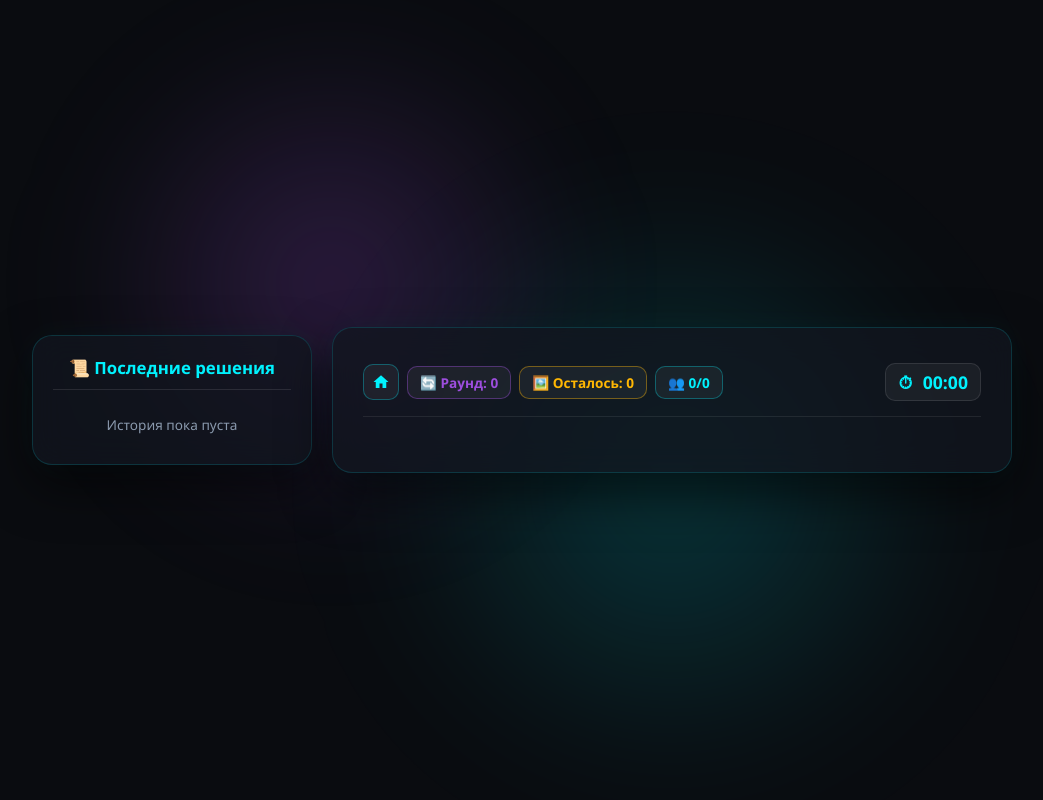
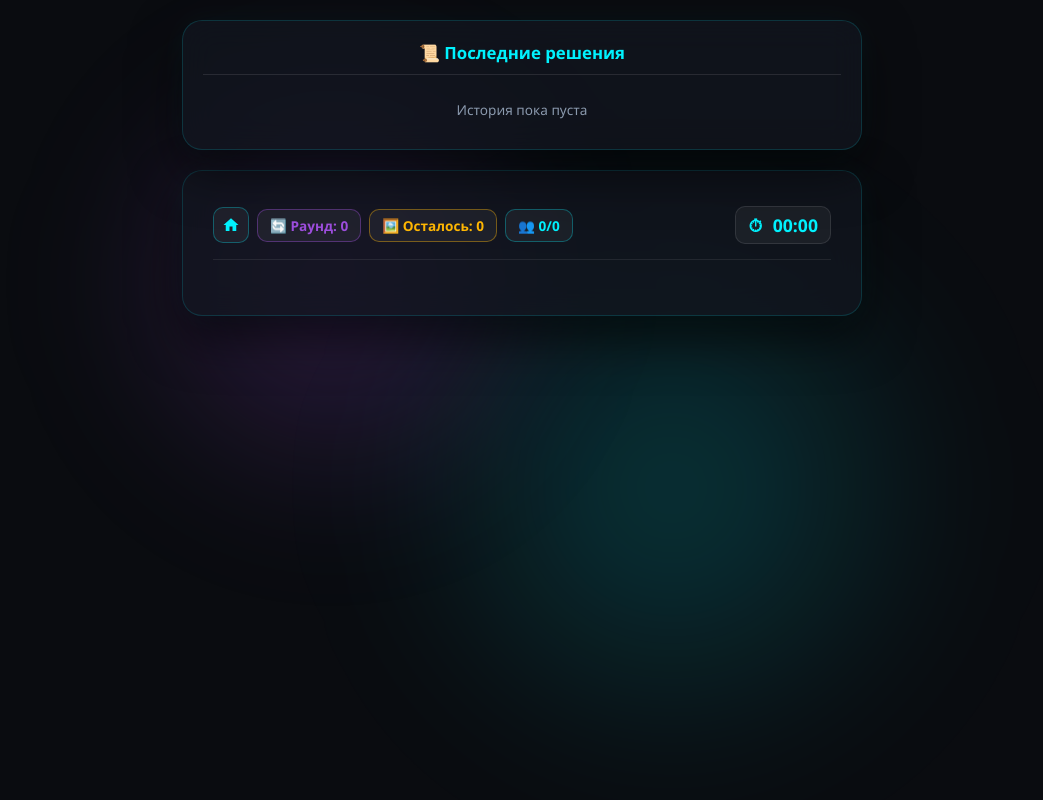
Before and after one commit to nekoreal/CrossDaunBotV2, a Flask app: template flask_server/templates/poll.html in a window 1280 px wide. Shown: the whole page, without its empty margins (118-1161 px from the left). Run offline with Flask 3, Linux system fonts and the light colour scheme; the template is opened without the code that fills it, so the values that code supplies are empty; parts of the project's set-up code (start-up, migrations or seed data) failed here and were passed over; some libraries are stand-ins or nearby versions.

Commit message:
fix: window vote in center

```diff
--- a/flask_server/templates/poll.html
+++ b/flask_server/templates/poll.html
@@ -37,11 +37,14 @@
             overflow-x: hidden;
             position: relative;
             padding: 20px;
-            gap: 20px;
         }
 
-        /* --- БОКОВАЯ ПАНЕЛЬ ИСТОРИИ (СЛЕВА) --- */
+        /* --- БОКОВАЯ ПАНЕЛЬ ИСТОРИИ (АБСОЛЮТНО СЛЕВА) --- */
         .history-sidebar {
+            position: fixed;
+            left: 20px;
+            top: 50%;
+            transform: translateY(-50%);
             width: 280px;
             background: var(--card-bg);
             backdrop-filter: blur(16px);
@@ -54,7 +57,7 @@
             display: flex;
             flex-direction: column;
             gap: 15px;
-            z-index: 1;
+            z-index: 10;
             max-height: 85vh;
             overflow-y: auto;
             animation: cardAppear 0.6s cubic-bezier(0.16, 1, 0.3, 1);
@@ -170,7 +173,7 @@
             100% { transform: scale(0.95) translate(25px, -35px); }
         }
 
-        /* Карточка */
+        /* Карточка строго по центру */
         .auth-card {
             position: relative;
             z-index: 1;
@@ -630,16 +633,19 @@
 
         .hidden { display: none !important; }
 
-        /* Адаптивность для мобильных устройств */
-        @media (max-width: 900px) {
-            body {
-                flex-direction: column;
-                align-items: center;
-            }
+        /* Адаптивность для мобильных устройств и узких экранов */
+        @media (max-width: 1280px) {
             .history-sidebar {
+                position: static;
+                transform: none;
                 width: 100%;
                 max-width: 680px;
                 max-height: 250px;
+                margin-bottom: 20px;
+            }
+            body {
+                flex-direction: column;
+                justify-content: flex-start;
             }
         }
     </style>
```
